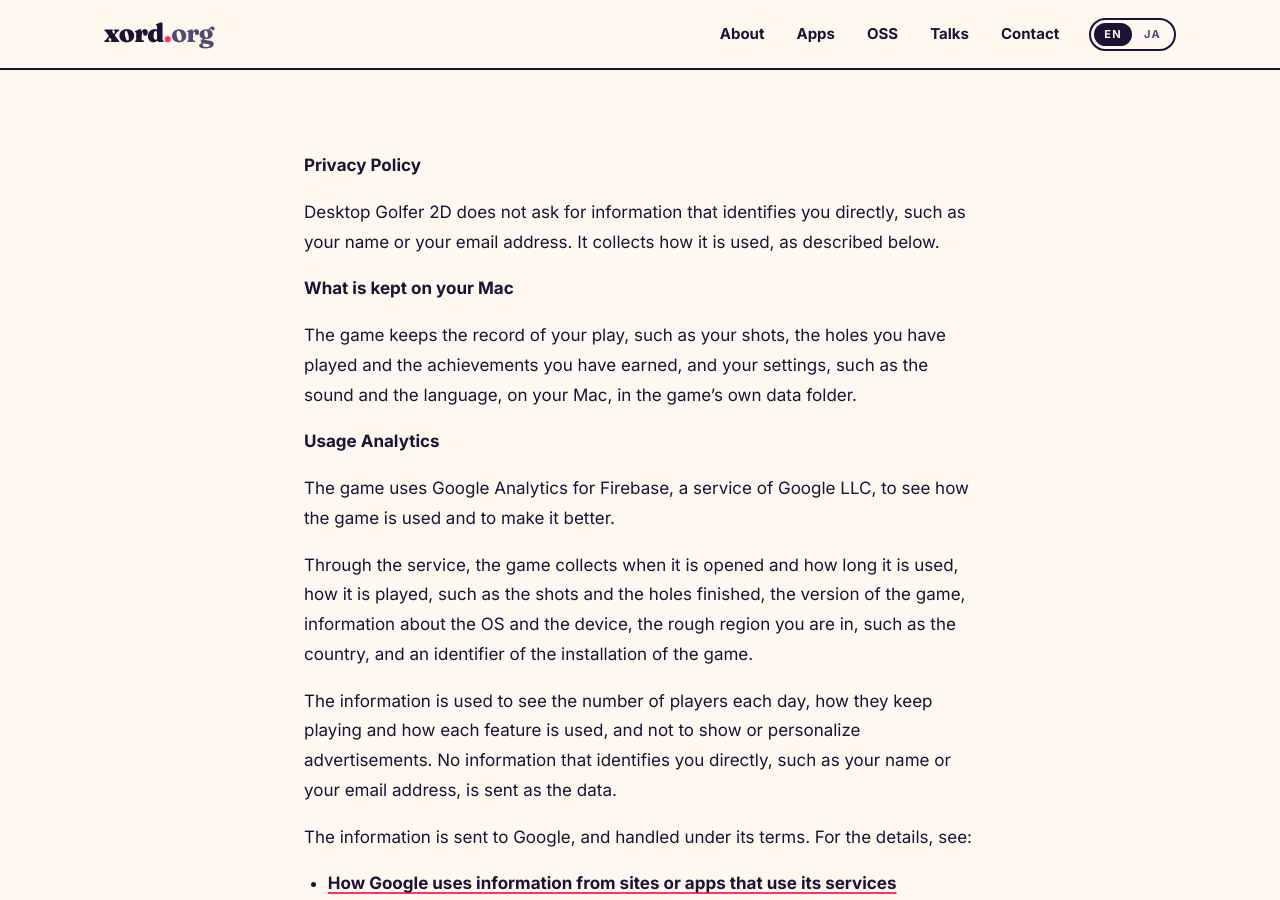
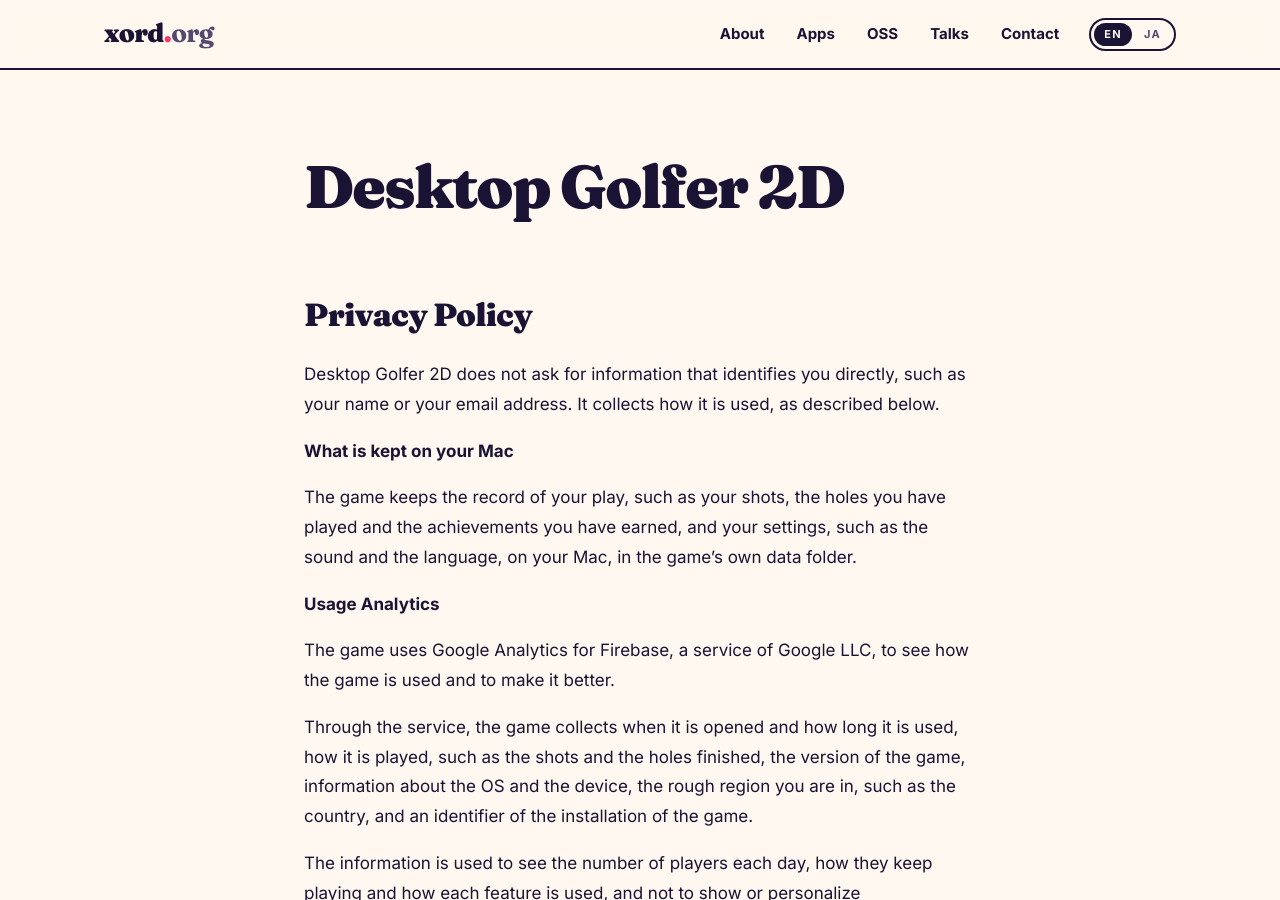
Before and after one commit to xord/xord.org, a Jekyll site: the page built from desktop-golfer/privacy_policy.md, in a window 1280 px wide and 900 px high. Built offline with Jekyll 4.4.1, drawn with Linux system fonts in a browser that asks for light colours.

Commit message:
Head the privacy policies of Midified and Desktop Golfer 2D with the name of the app, as their support pages
Co-Authored-By: Claude Opus 5.5 <noreply@anthropic.com>

```diff
--- a/desktop-golfer/privacy_policy.md
+++ b/desktop-golfer/privacy_policy.md
@@ -2,7 +2,9 @@
 title: Desktop Golfer 2D Privacy Policy
 ---
 
-**Privacy Policy**
+# Desktop Golfer 2D
+
+## Privacy Policy
 
 Desktop Golfer 2D does not ask for information that identifies you directly, such as your name or your email address. It collects how it is used, as described below.
 
```
Also changed, not shown: midified/privacy_policy.md (+3 -1 lines).
